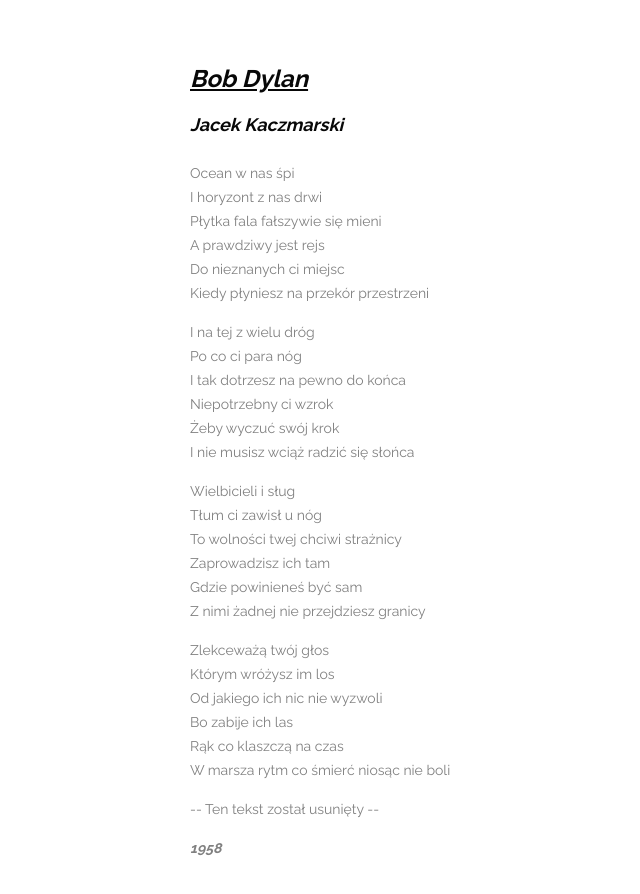
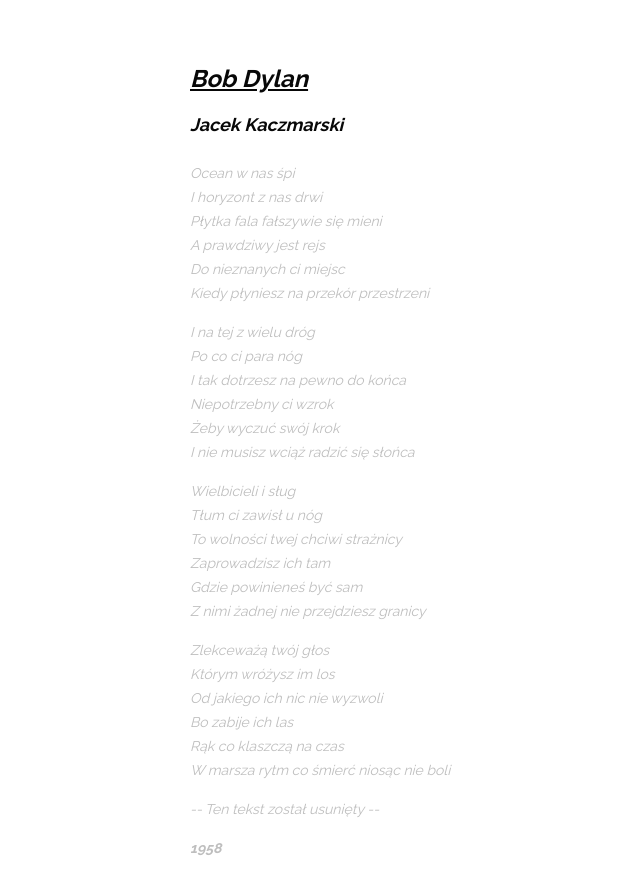
Before and after one commit to Karola-N/nauka-gita-2, a plain HTML site: page index.html in a window 1280 px wide. Shown: the whole page, without its empty margins (66-706 px from the left). Drawn offline with Linux system fonts and the light colour scheme.

Commit message:
Change text style in css

```diff
--- a/style.css
+++ b/style.css
@@ -23,6 +23,8 @@ h2 {
 p {
     line-height: 1.5rem;
     margin: 15px 0 15px 0;
+    color: #BEBEBE;
+    font-style: italic;
 }
 
 p:last-of-type {
```
